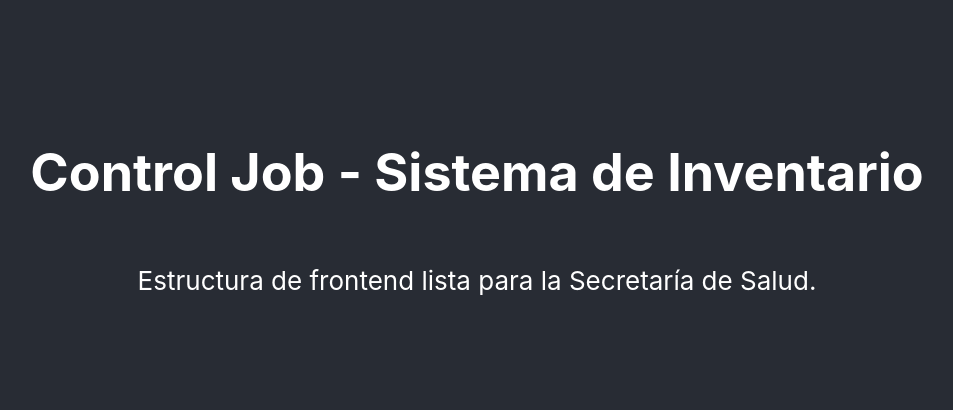
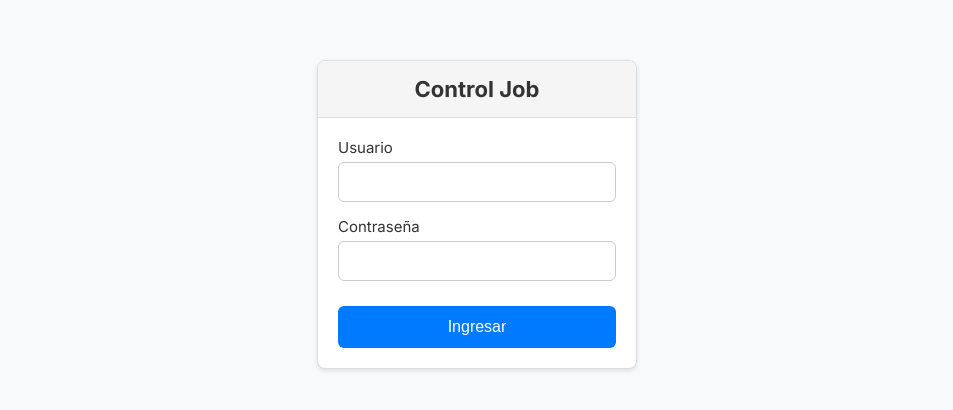
Before and after one commit to hectorbrand/inventario_sena, a React (Create React App) app in the folder frontend/: page / in a window 1280 px wide. Shown: the part 186-596 px from the top of the page, without its empty margins (163-1116 px from the left). Built offline with nearby package versions, Linux system fonts and the light colour scheme.

Commit message:
Diseño de Login finalizado según referencia visual

```diff
--- a/frontend/src/App.js
+++ b/frontend/src/App.js
@@ -1,17 +1,10 @@
 import React from 'react';
-import './App.css';
+import Login from './Login'; // Importamos tu nuevo diseño
 
-/**
- * Componente principal - Control Job
- * Proyecto para la Secretaría de Salud
- */
 function App() {
   return (
     <div className="App">
-      <header className="App-header">
-        <h1>Control Job - Sistema de Inventario</h1>
-        <p>Estructura de frontend lista para la Secretaría de Salud.</p>
-      </header>
+      <Login />
     </div>
   );
 }
--- /dev/null
+++ b/frontend/src/Login.js
@@ -0,0 +1,96 @@
+import React from 'react';
+
+function Login() {
+  return (
+    <div style={styles.contenedorPrincipal}>
+      <div style={styles.cuadroLogin}>
+
+        {/* Encabezado con fondo gris claro */}
+        <div style={styles.encabezado}>
+          <h1 style={styles.titulo}>Control Job</h1>
+        </div>
+
+        {/* Formulario con etiquetas y campos */}
+        <form style={styles.formulario}>
+          <div style={styles.grupoCampo}>
+            <label style={styles.etiqueta}>Usuario</label>
+            <input type="text" style={styles.input} />
+          </div>
+
+          <div style={styles.grupoCampo}>
+            <label style={styles.etiqueta}>Contraseña</label>
+            <input type="password" style={styles.input} />
+          </div>
+
+          <button type="button" style={styles.botonIngresar}>
+            Ingresar
+          </button>
+        </form>
+      </div>
+    </div>
+  );
+}
+
+const styles = {
+  contenedorPrincipal: {
+    display: 'flex',
+    justifyContent: 'center',
+    alignItems: 'center',
+    minHeight: '100vh',
+    backgroundColor: '#f8f9fa'
+  },
+  cuadroLogin: {
+    backgroundColor: '#ffffff',
+    width: '320px',
+    borderRadius: '8px',
+    border: '1px solid #ddd',
+    boxShadow: '0 2px 4px rgba(0,0,0,0.1)',
+    overflow: 'hidden'
+  },
+  encabezado: {
+    backgroundColor: '#f5f5f5',
+    padding: '15px',
+    borderBottom: '1px solid #ddd',
+    textAlign: 'center'
+  },
+  titulo: {
+    margin: 0,
+    fontSize: '22px',
+    color: '#333',
+    fontWeight: 'bold'
+  },
+  formulario: {
+    padding: '20px',
+    display: 'flex',
+    flexDirection: 'column',
+    gap: '15px'
+  },
+  grupoCampo: {
+    display: 'flex',
+    flexDirection: 'column',
+    gap: '5px'
+  },
+  etiqueta: {
+    fontSize: '15px',
+    color: '#333'
+  },
+  input: {
+    padding: '10px',
+    borderRadius: '6px',
+    border: '1px solid #ccc',
+    fontSize: '16px',
+    outline: 'none'
+  },
+  botonIngresar: {
+    backgroundColor: '#007bff',
+    color: 'white',
+    padding: '12px',
+    borderRadius: '6px',
+    border: 'none',
+    fontSize: '16px',
+    cursor: 'pointer',
+    marginTop: '10px'
+  }
+};
+
+export default Login;
--- a/frontend/src/index.css
+++ b/frontend/src/index.css
@@ -1,6 +1,18 @@
+@import url('https://fonts.googleapis.com/css2?family=Inter:wght@400;600;700&display=swap');
+
+* {
+  box-sizing: border-box;
+}
+
 body {
   margin: 0;
-  font-family: -apple-system, BlinkMacSystemFont, 'Segoe UI', 'Roboto', 'Oxygen',
-    'Ubuntu', 'Cantarell', 'Fira Sans', 'Droid Sans', 'Helvetica Neue',
-    sans-serif;
+  font-family: 'Inter', -apple-system, BlinkMacSystemFont, 'Segoe UI', Roboto, Helvetica, Arial, sans-serif;
+  background-color: #f7f9fc; /* Fondo claro de la Secretaría */
+  color: #333;
+  -webkit-font-smoothing: antialiased;
+  -moz-osx-font-smoothing: grayscale;
 }
+
+code {
+  font-family: source-code-pro, Menlo, Monaco, Consolas, 'Courier New', monospace;
+}
```
